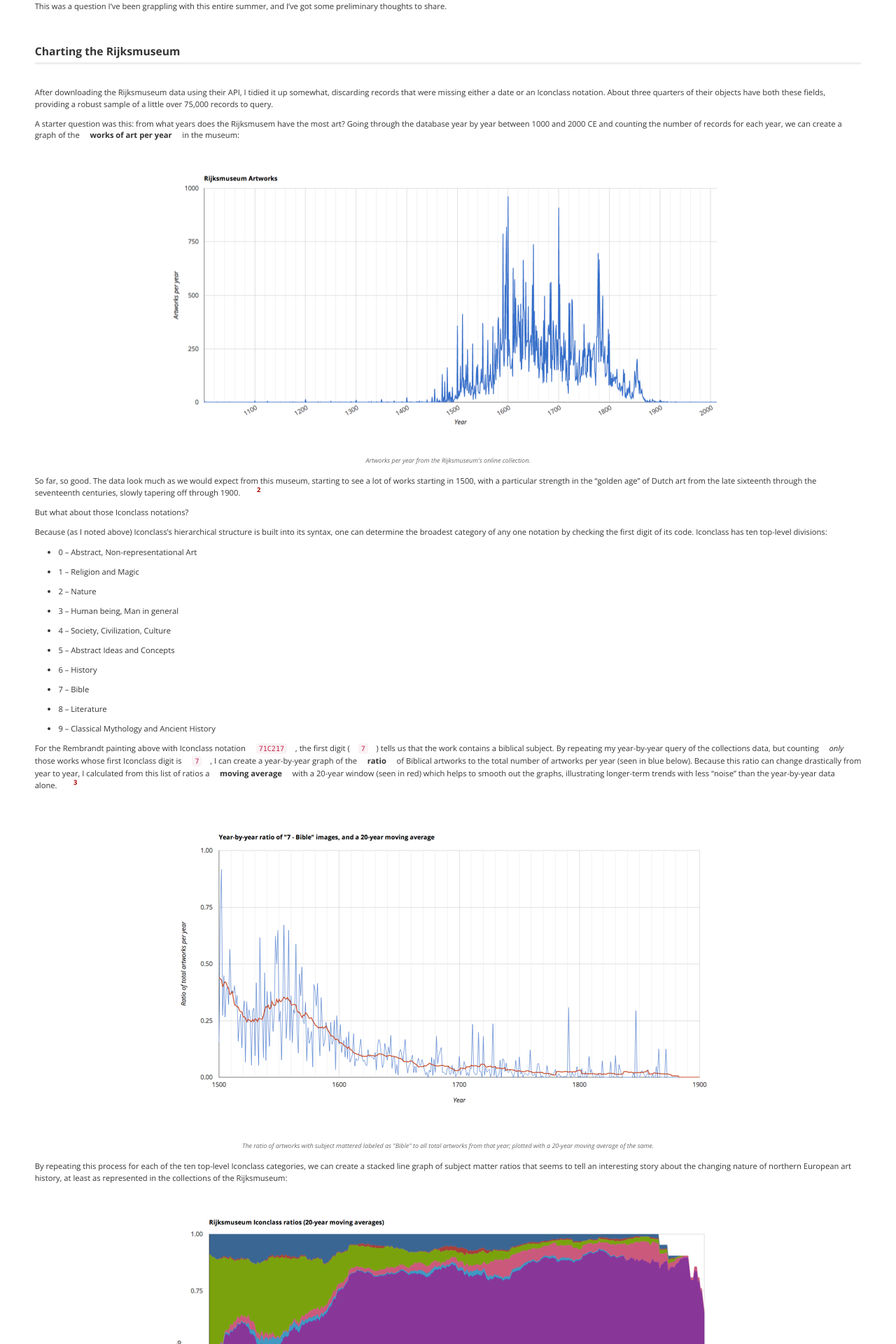
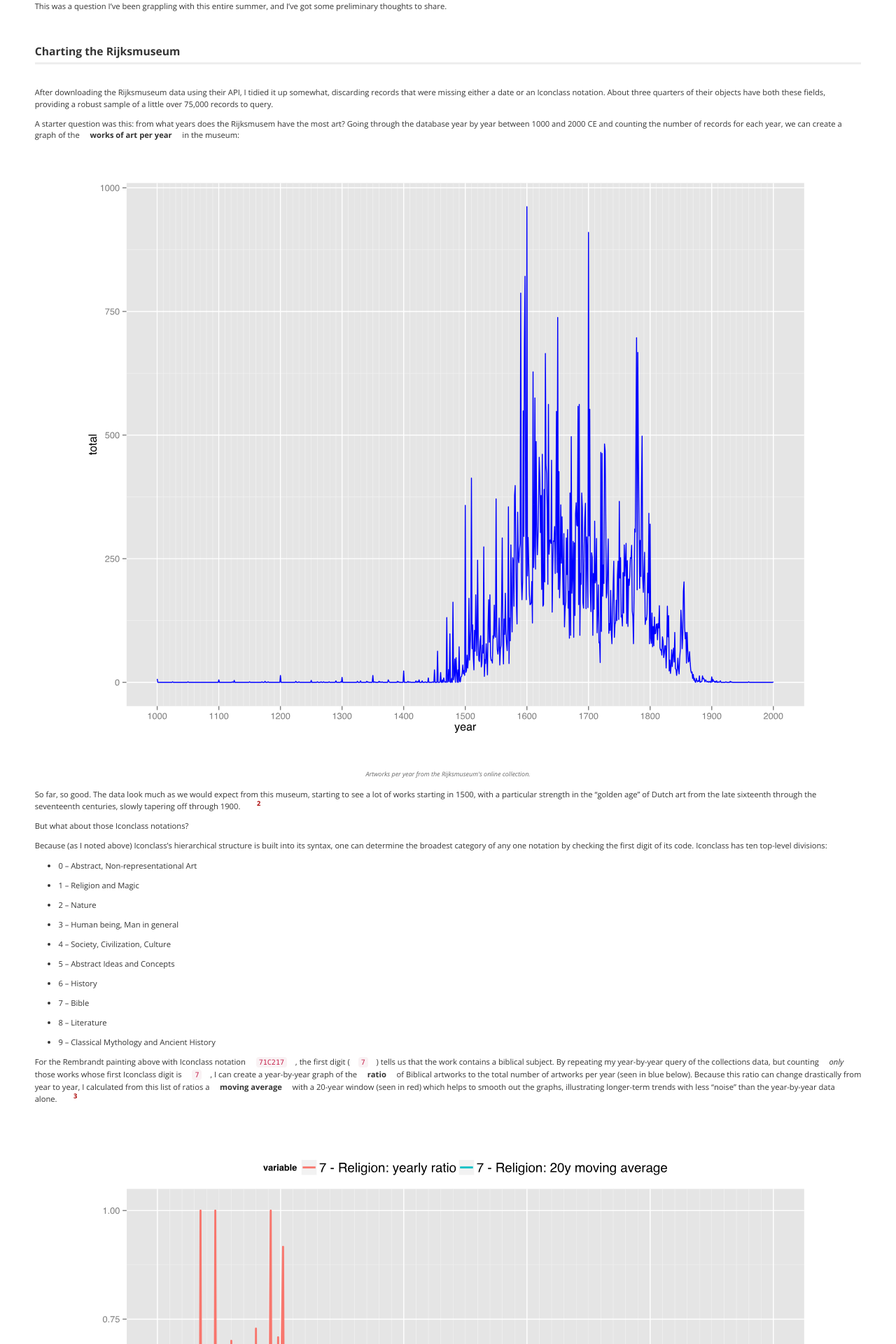
Before and after one commit to mdlincoln/mdlincoln.github.io, a Jekyll site: the page built from _posts/2013-09-18-iconclass-and-charting-the-rijksmuseum.md, in a window 1280 px wide. Shown: the part 1963-3883 px from the top of the page at 70% size. Built offline with Jekyll 4.4.1, drawn with Linux system fonts in a browser that asks for light colours; comment, search, counter and statistics services are not loaded.

Commit message:
Switch totals and MVA example chart to SVG

```diff
--- a/_posts/2013-09-18-iconclass-and-charting-the-rijksmuseum.md
+++ b/_posts/2013-09-18-iconclass-and-charting-the-rijksmuseum.md
@@ -59,7 +59,7 @@
 A starter question was this: from what years does the Rijksmusem have the most art? Going through the database year by year between 1000 and 2000 CE and counting the number of records for each year, we can create a graph of the **works of art per year** in the museum:
 
 <figure>
-<a href="/assets/images/rijksmuseum_totals_graph.png"><img src="/assets/images-display/rijksmuseum_totals_graph.png" alt="total artworks" /></a>
+<a href="/assets/images-display/rijksmuseum_totals_graph.svg"><img src="/assets/images-display/rijksmuseum_totals_graph.svg" alt="total artworks" /></a>
 <figcaption>Artworks per year from the Rijksmuseum's online collection.</figcaption>
 </figure>
 
@@ -83,7 +83,7 @@
 For the Rembrandt painting above with Iconclass notation `71C217`, the first digit (`7`) tells us that the work contains a biblical subject. By repeating my year-by-year query of the collections data, but counting *only* those works whose first Iconclass digit is `7`, I can create a year-by-year graph of the **ratio** of Biblical artworks to the total number of artworks per year (seen in blue below). Because this ratio can change drastically from year to year, I calculated from this list of ratios a **moving average** with a 20-year window (seen in red) which helps to smooth out the graphs, illustrating longer-term trends with less "noise" than the year-by-year data alone.[^scope]
 
 <figure>
-<p><a href="/assets/images/moving_average_example.png"><img src="/assets/images-display/moving_average_example.png" alt="moving averages" /></a></p>
+<p><a href="/assets/images-display/moving_average_example.svg"><img src="/assets/images-display/moving_average_example.svg" alt="moving averages" /></a></p>
 <figcaption>The ratio of artworks with subject mattered labeled as "Bible" to all total artworks from that year; plotted with a 20-year moving average of the same.</figcaption>
 </figure>
 
```
Also changed, not shown: assets/images-display/moving_average_example.png (deleted), assets/images-display/moving_average_example.svg (added), assets/images-display/rijksmuseum_totals_graph.png (deleted), assets/images-display/rijksmuseum_totals_graph.svg (added), assets/images/moving_average_example.png (deleted), assets/images/rijksmuseum_totals_graph.png (deleted).
